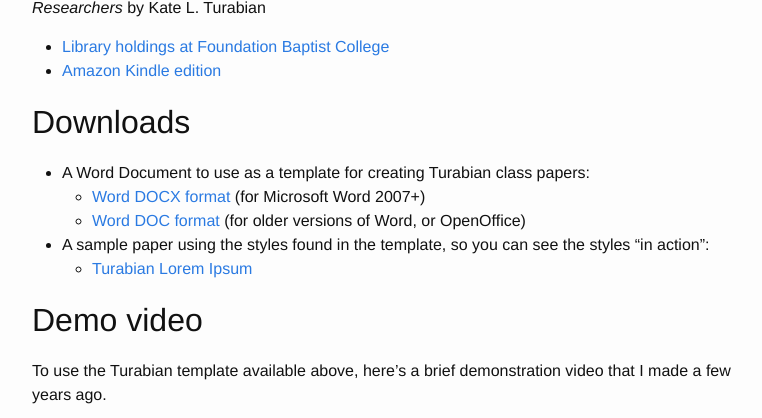
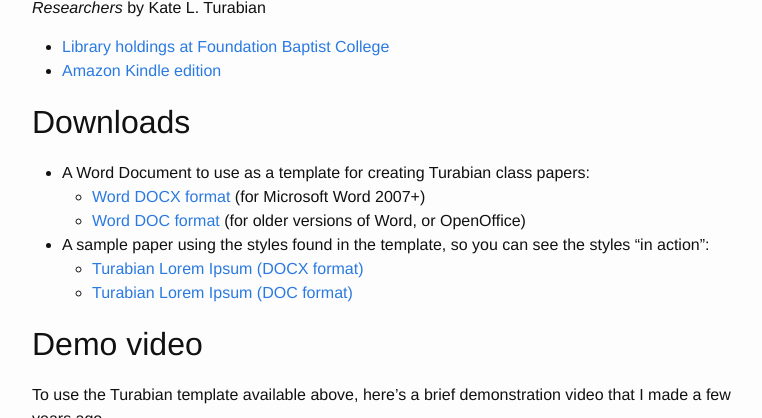
Before and after one commit to dtjohnso/Student-Writing-Helps, a Jekyll site: the page built from turabian.md, in a window 1280 px wide and 900 px high, scrolled down 1026 px, cut to the strip 0-418 px from the top of the window. Shown: the whole strip, without its empty margins (238-1000 px from the left). Built offline with Jekyll 4.4.1, drawn with Linux system fonts in a browser that asks for light colours.

Commit message:
added .doc format for Lorem Ipsum file

```diff
--- a/turabian.md
+++ b/turabian.md
@@ -35,11 +35,13 @@ You simply **must** get a copy of Turabian's book (be sure you have the latest e
     - [Word DOCX format][docx-template] (for Microsoft Word 2007+)
     - [Word DOC format][doc-template] (for older versions of Word, or OpenOffice)
 * A sample paper using the styles found in the template, so you can see the styles "in action":
-    - [Turabian Lorem Ipsum][lorem-ipsum]
+    - [Turabian Lorem Ipsum (DOCX format)][lorem-ipsum]
+    - [Turabian Lorem Ipsum (DOC format)][lorem-ipsum]
 
 [doc-template]: {{site.baseurl}}/downloads/Turabian Template.doc
 [docx-template]: {{site.baseurl}}/downloads/Turabian Template.docx
 [lorem-ipsum]: {{site.baseurl}}/downloads/Turabian Lorem Ipsum.docx
+[lorem-ipsum]: {{site.baseurl}}/downloads/Turabian Lorem Ipsum.doc
 
 ## Demo video
 
```
Also changed, not shown: 1 other file.
